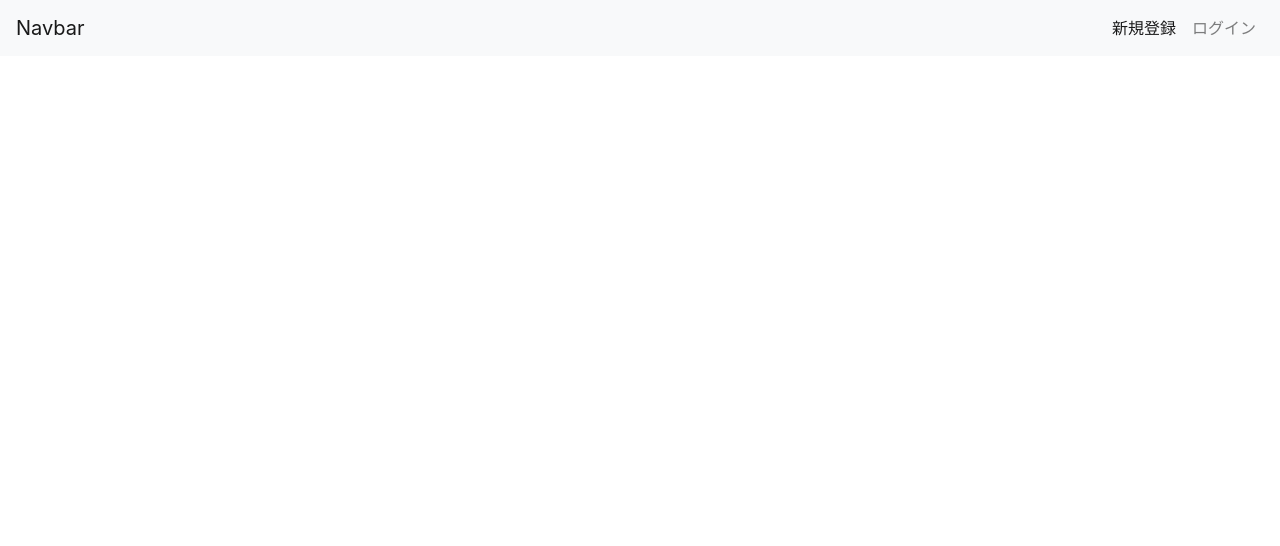
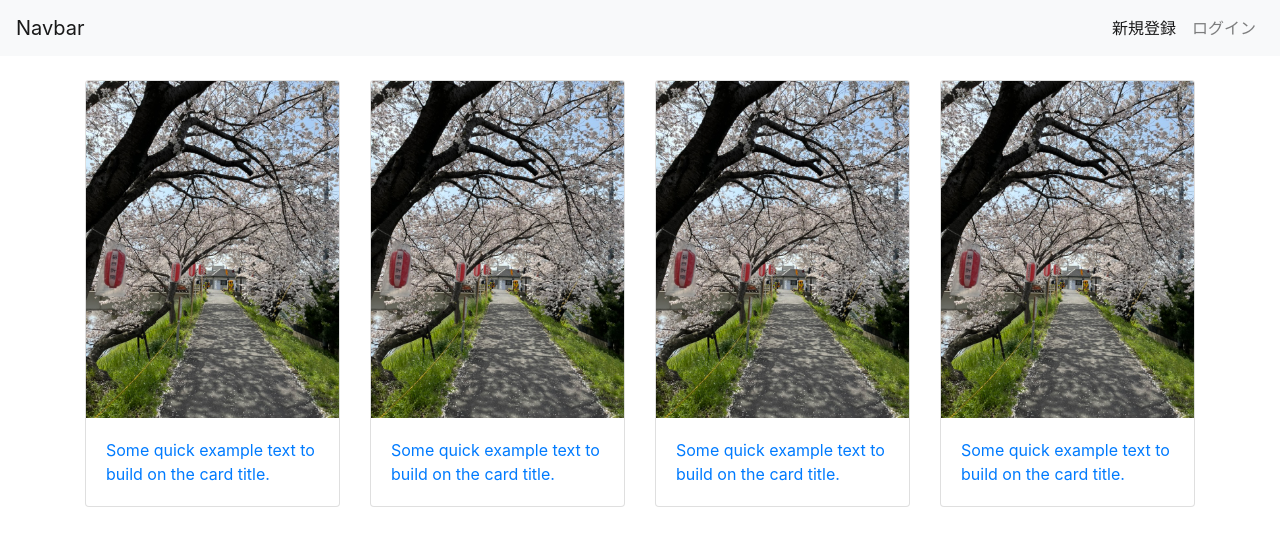
Before and after one commit to planetffkk/kk-app, an Angular app: page /product in a window 1280 px wide. Before the commit this address led to /. Shown: the top 546 px of the page. Built offline with nearby package versions, Linux system fonts and the light colour scheme.

Commit message:
product.module作成3

```diff
--- a/src/app/app-routing.module.ts
+++ b/src/app/app-routing.module.ts
@@ -1,11 +1,9 @@
 import { NgModule } from '@angular/core';
 import { RouterModule, Routes } from '@angular/router';
-import { ProductListComponent } from './product/product-list/product-list.component';
-import { ProductdetailComponent } from './product/productdetail/productdetail.component';
 import { ProductModule } from './product/product.module';
 
 const routes: Routes = [
-  // { path: '', component: ProductListComponent },
+  { path: '', redirectTo: 'product', pathMatch: 'full'},
   // { path: 'detail', component: ProductdetailComponent}
 ];
 
--- a/src/app/product/product-list/product-list.component.html
+++ b/src/app/product/product-list/product-list.component.html
@@ -4,7 +4,7 @@
     <div class="row">
 
       <div *ngFor="let product of products" class="col-sm">
-          <a [routerLink]="['/detail']">
+          <a [routerLink]="['detail']">
             <div class="card">
               <img src="./assets/img/79140332-4DC8-4ECF-A150-231AB7C9ED77_1_105_c.jpeg" class="card-img-top" alt="...">
               <div class="card-body">
--- a/src/app/product/product.component.html
+++ b/src/app/product/product.component.html
@@ -1 +1 @@
-<p>product works!</p>
+<router-outlet></router-outlet>
```
Also changed, not shown: src/app/product/product.module.ts (+10 -3 lines).
